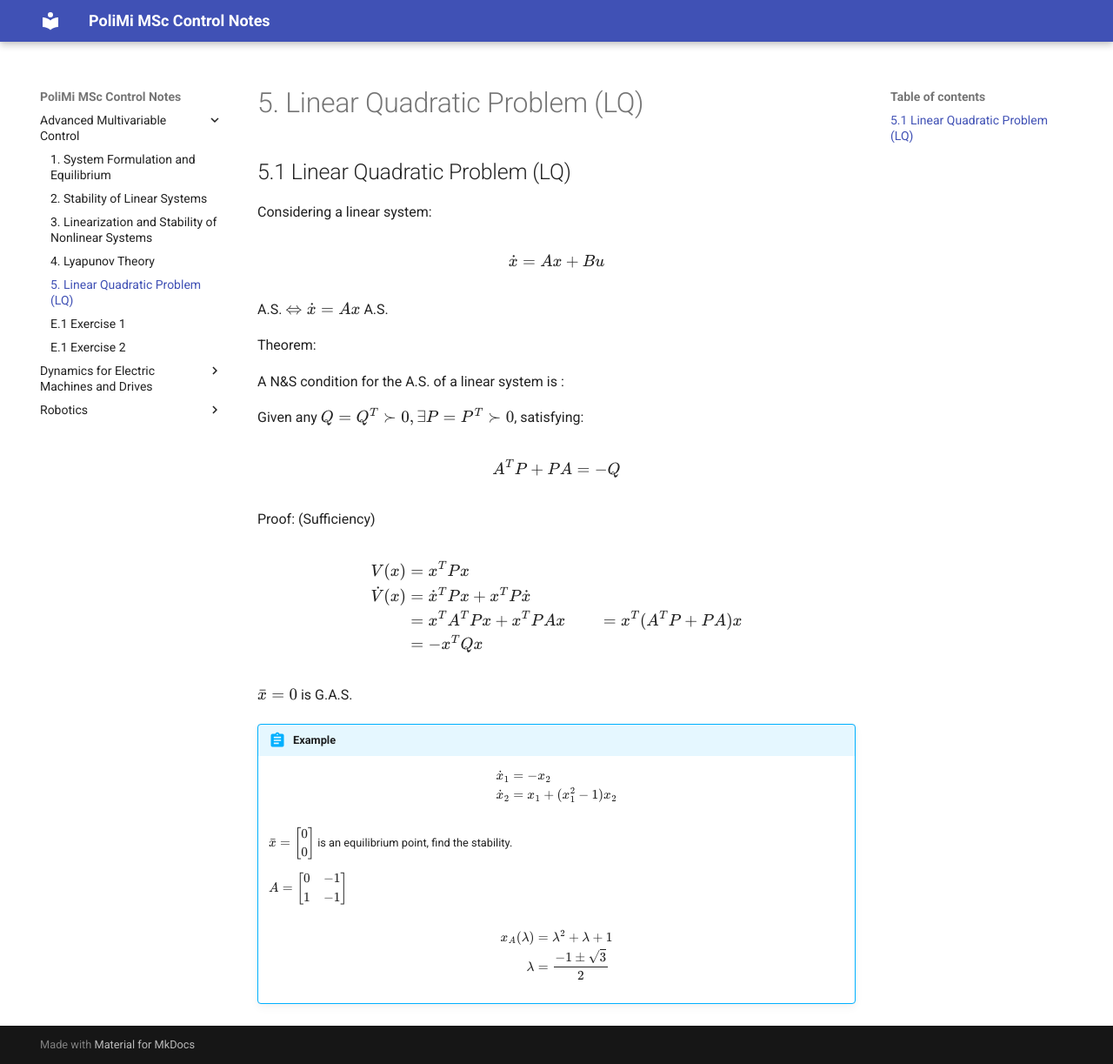
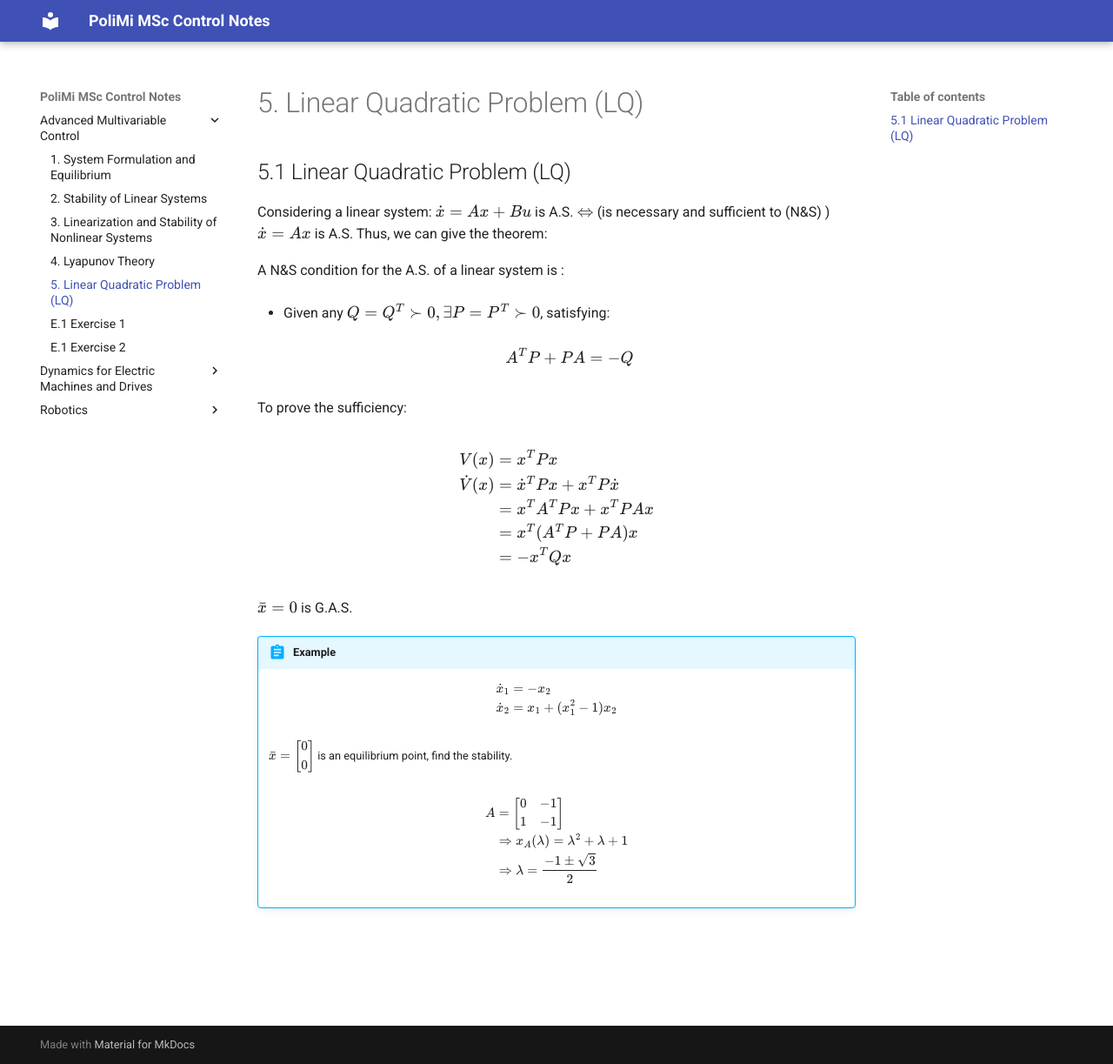
Before and after one commit to hari-robotics/polimi-msc-control-notes, an MkDocs documentation site: the page built from docs/advanced-multivariable-control/chapter5.md, in a window 1280 px wide and 1223 px high. Shown: the whole window at 87% size. Built offline with MkDocs 1.6.1 and Material for MkDocs 9.7.7, drawn with Linux system fonts in a browser that asks for light colours.

Commit message:
make LQ problem part more fluent

```diff
--- a/docs/advanced-multivariable-control/chapter5.md
+++ b/docs/advanced-multivariable-control/chapter5.md
@@ -1,29 +1,21 @@
 ## 5.1 Linear Quadratic Problem (LQ)
-Considering a linear system:
-
-$$
-\dot x = Ax + Bu
-$$
-
-A.S. $\Leftrightarrow \dot x = Ax$ A.S.
-
-Theorem:
+Considering a linear system: $\dot x = Ax + Bu$ is A.S. $\Leftrightarrow$ (is necessary and sufficient to (N&S) ) $\dot x = Ax$ is A.S. Thus, we can give the theorem:
 
 A N&S condition for the A.S. of a linear system is :
 
-Given any $Q = Q^T \succ 0, \exists P = P^T \succ 0$, satisfying:
+* Given any $Q = Q^T \succ 0, \exists P = P^T \succ 0$, satisfying:
 
-$$
-A^TP + PA = -Q
-$$
+    $$
+    A^TP + PA = -Q
+    $$
 
-Proof: (Sufficiency)
+To prove the sufficiency:
 
 $$
 \begin{aligned}
 V(x) &= x^TPx \\
 \dot V(x) &= \dot x^TPx + x^TP\dot x\\
-&=x^TA^TPx + x^TPAx
+&=x^TA^TPx + x^TPAx \\
 &= x^T(A^TP + PA)x \\
 &= -x^TQx
 \end{aligned}
```
Also changed, not shown: other parts of docs/advanced-multivariable-control/chapter5.md (+3 -4 lines).
